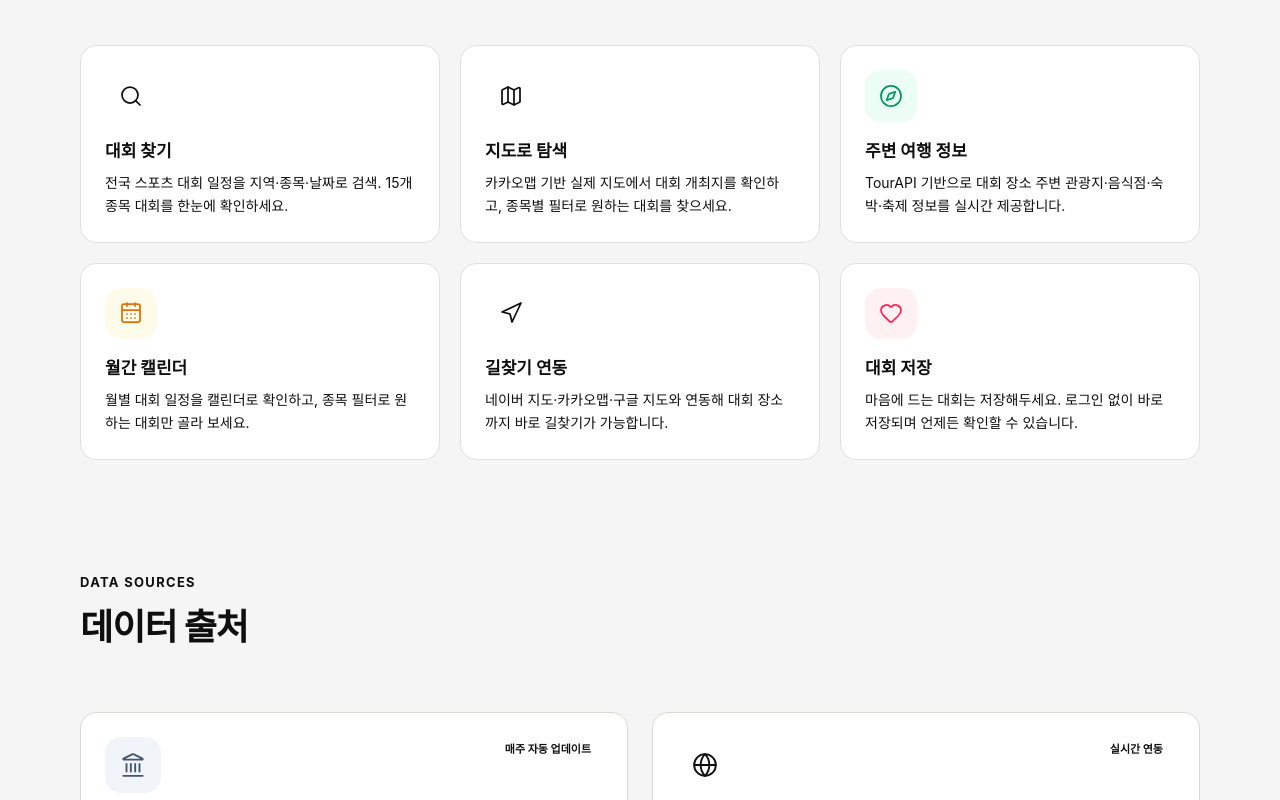
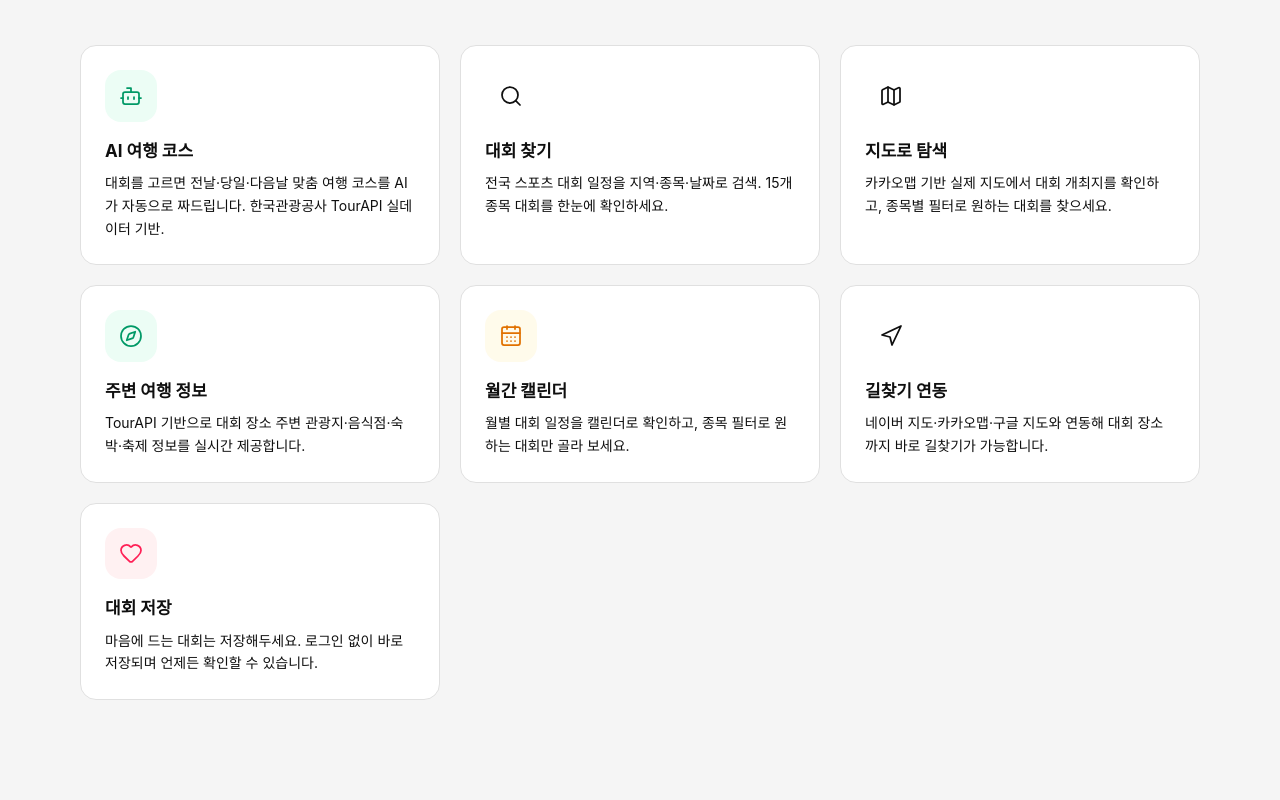
Before and after one commit to ljw22112/sportrip-v2, a Next.js app: page /about in a window 1280 px wide. Shown: the part 940-1740 px from the top of the page. Built offline with nearby package versions, Linux system fonts and the light colour scheme; a web font is replaced by a local one.

Commit message:
fix: 미반영 7개 항목 일괄 수정

```diff
--- a/src/app/about/page.tsx
+++ b/src/app/about/page.tsx
@@ -7,6 +7,7 @@ import { ExternalLink } from 'lucide-react';
 const upcomingCount = EVENTS.filter(e => e.status !== 'done').length;
 
 const FEATURES = [
+  { icon:'automation' as const, tone:'green' as const, title:'AI 여행 코스', desc:'대회를 고르면 전날·당일·다음날 맞춤 여행 코스를 AI가 자동으로 짜드립니다. 한국관광공사 TourAPI 실데이터 기반.' },
   { icon:'findEvent'  as const, tone:'brand' as const, title:'대회 찾기',     desc:'전국 스포츠 대회 일정을 지역·종목·날짜로 검색. 15개 종목 대회를 한눈에 확인하세요.' },
   { icon:'mapExplore' as const, tone:'brand' as const, title:'지도로 탐색',   desc:'카카오맵 기반 실제 지도에서 대회 개최지를 확인하고, 종목별 필터로 원하는 대회를 찾으세요.' },
   { icon:'travelInfo' as const, tone:'green' as const, title:'주변 여행 정보', desc:'TourAPI 기반으로 대회 장소 주변 관광지·음식점·숙박·축제 정보를 실시간 제공합니다.' },
@@ -16,7 +17,7 @@ const FEATURES = [
 ];
 
 const DATA_SOURCES = [
-  { icon:'publicData' as const, tone:'slate' as const, name:'공공데이터포털', sub:'전국대회정보 표준데이터', desc:'국민체육진흥법에 따라 지방자치단체에서 관리하는 전국 스포츠 대회 정보를 매주 자동 수집합니다.', badge:'매주 자동 업데이트', url:'https://www.data.go.kr' },
+  { icon:'publicData' as const, tone:'slate' as const, name:'공공데이터포털', sub:'전국대회정보 표준데이터', desc:'국민체육진흥법에 따라 지방자치단체에서 관리하는 전국 스포츠 대회 정보를 매주 자동 수집합니다.', badge:'매일 17:00 KST 자동 업데이트 (Vercel Cron)', url:'https://www.data.go.kr' },
   { icon:'tourOrg'   as const, tone:'brand' as const, name:'한국관광공사', sub:'국문 관광정보 서비스 (TourAPI)', desc:'한국관광공사가 제공하는 고품질 관광 콘텐츠 API로 주변 관광지·음식점·숙박·축제 정보를 실시간 제공합니다.', badge:'실시간 연동', url:'https://api.visitkorea.or.kr' },
 ];
 
@@ -84,7 +85,7 @@ export default function AboutPage() {
                 {num:`${EVENTS.length}+`, label:'등록 대회', sub:'전국 스포츠 DB'},
                 {num:'17', label:'지역 커버리지', sub:'17개 시·도'},
                 {num:'15', label:'종목 카테고리', sub:'마라톤~골프'},
-                {num:'5', label:'TourAPI 카테고리', sub:'관광·음식·숙박·축제·문화'},
+                {num:'5', label:'TourAPI 카테고리', sub:'관광·음식·숙박·축제·문화·무장애'},
               ].map(s=>(
                 <div key={s.label} className="text-center">
                   <div className="text-[40px] md:text-[48px] font-black text-[bg-primary] tracking-tighter">{s.num}</div>
```
